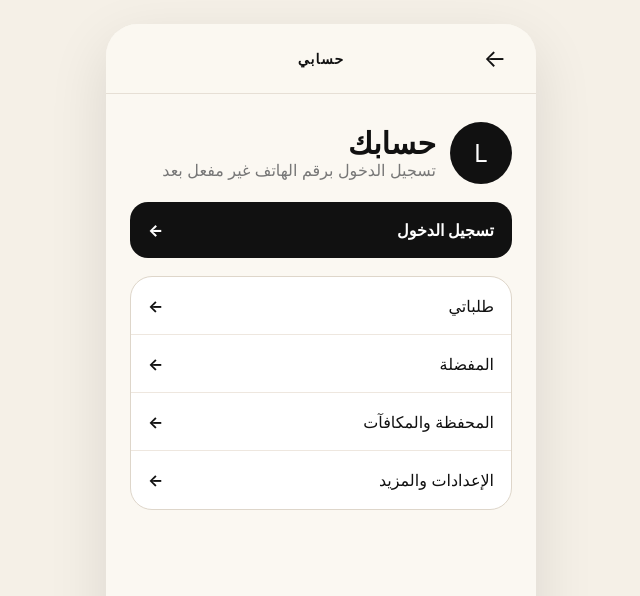
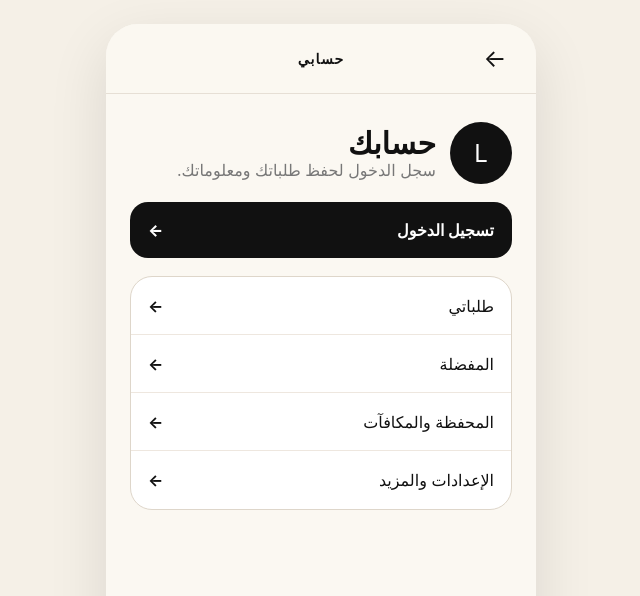
Before and after one commit to westRegion-gif/saleh-order-ahead, a Next.js app in the folder lmtd/apps/customer/: page /profile in a window 1280 px wide. Shown: the top 596 px of the page, without its empty margins (319-959 px from the left). Built offline with nearby package versions, Linux system fonts and the light colour scheme; no server answers.

Commit message:
Phase 3: connect customer profile to authenticated account

```diff
--- a/lmtd/apps/customer/app/profile/page.tsx
+++ b/lmtd/apps/customer/app/profile/page.tsx
@@ -1,16 +1,67 @@
+'use client';
+
 import Link from 'next/link';
+import { useEffect, useState } from 'react';
 import { AppScreen, BottomNav, Header } from '../_components';
+import { CustomerProfile, getMe, updateMe } from '../_api';
+import { clearCustomerSession, getCustomerToken } from '../_auth';
 
 export default function Profile() {
+  const [profile, setProfile] = useState<CustomerProfile | null>(null);
+  const [name, setName] = useState('');
+  const [loading, setLoading] = useState(true);
+  const [message, setMessage] = useState('');
+
+  useEffect(() => {
+    if (!getCustomerToken()) {
+      setLoading(false);
+      return;
+    }
+    getMe()
+      .then((value) => { setProfile(value); setName(value.fullName || ''); })
+      .catch(() => { clearCustomerSession(); setProfile(null); })
+      .finally(() => setLoading(false));
+  }, []);
+
+  async function save() {
+    setMessage('');
+    try {
+      const updated = await updateMe({ fullName: name });
+      setProfile(updated);
+      setMessage('تم حفظ البيانات');
+    } catch (err) {
+      setMessage(err instanceof Error ? err.message : 'تعذر حفظ البيانات');
+    }
+  }
+
+  function logout() {
+    clearCustomerSession();
+    setProfile(null);
+    setName('');
+  }
+
   return (
     <AppScreen>
       <Header title="حسابي" back="/home" />
       <div className="content" dir="rtl">
-        <div className="profileHero">
-          <div className="avatar">L</div>
-          <div><h1>حسابك</h1><span>تسجيل الدخول برقم الهاتف غير مفعل بعد</span></div>
-        </div>
-        <Link className="blackCta" href="/login">تسجيل الدخول <span>←</span></Link>
+        {loading && <p className="muted">جاري تحميل الحساب...</p>}
+        {!loading && !profile && (
+          <>
+            <div className="profileHero"><div className="avatar">L</div><div><h1>حسابك</h1><span>سجل الدخول لحفظ طلباتك ومعلوماتك.</span></div></div>
+            <Link className="blackCta" href="/login">تسجيل الدخول <span>←</span></Link>
+          </>
+        )}
+        {profile && (
+          <>
+            <div className="profileHero"><div className="avatar">{(profile.fullName || 'L').slice(0, 1)}</div><div><h1>{profile.fullName || 'حساب LMTD'}</h1><span>{profile.phone}</span></div></div>
+            <div className="formCard">
+              <label>الاسم<input value={name} onChange={(e) => setName(e.target.value)} placeholder="اسمك" /></label>
+              <button className="blackCta" type="button" onClick={save}>حفظ <span>✓</span></button>
+              {message && <p className="secureNote">{message}</p>}
+            </div>
+            <button className="outlineCta" type="button" onClick={logout}>تسجيل الخروج</button>
+          </>
+        )}
         <div className="accountList">
           <Link href="/orders"><span>طلباتي</span><b>←</b></Link>
           <Link href="/favorites"><span>المفضلة</span><b>←</b></Link>
```
